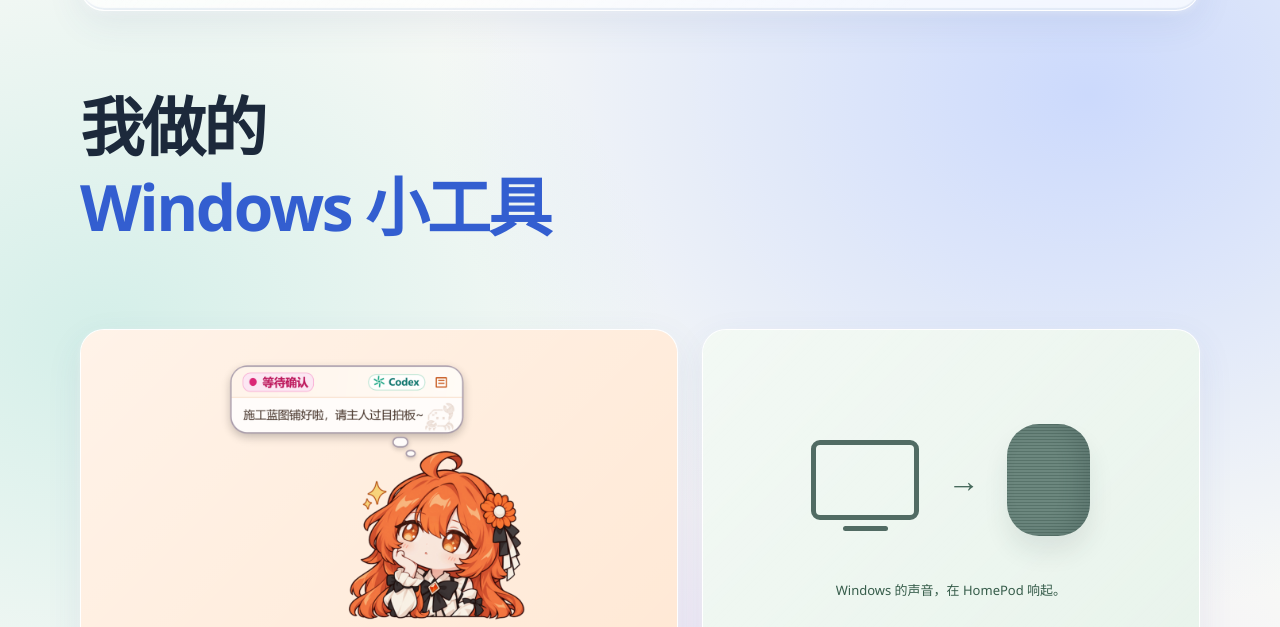
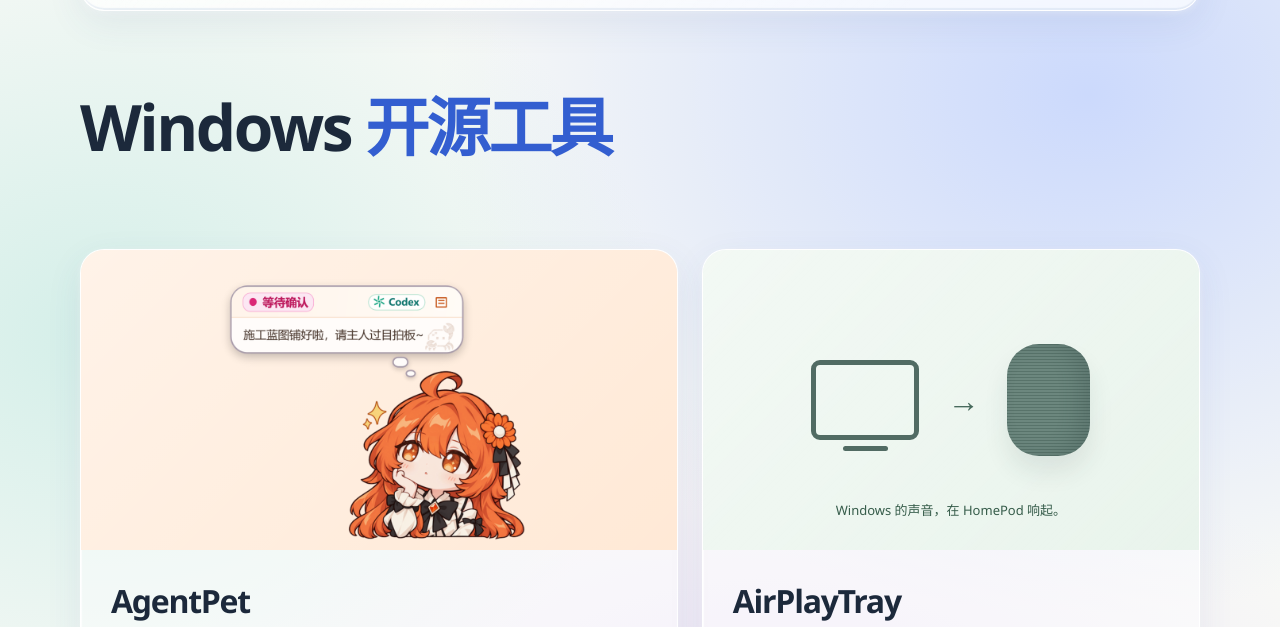
Before and after one commit to uoweme325/uoweme325.github.io, a plain HTML site: page index.html in a window 1280 px wide. Shown: the part 85-712 px from the top of the page. Drawn offline with Linux system fonts and the light colour scheme.

Commit message:
Use a direct Windows tools heading

```diff
--- a/index.html
+++ b/index.html
@@ -53,10 +53,9 @@
   <main class="wrap" id="main" tabindex="-1">
    <section class="home-intro">
     <h1>
-     我做的
-     <br/>
+     Windows
      <span class="soft">
-      Windows 小工具
+      开源工具
      </span>
     </h1>
    </section>
```
